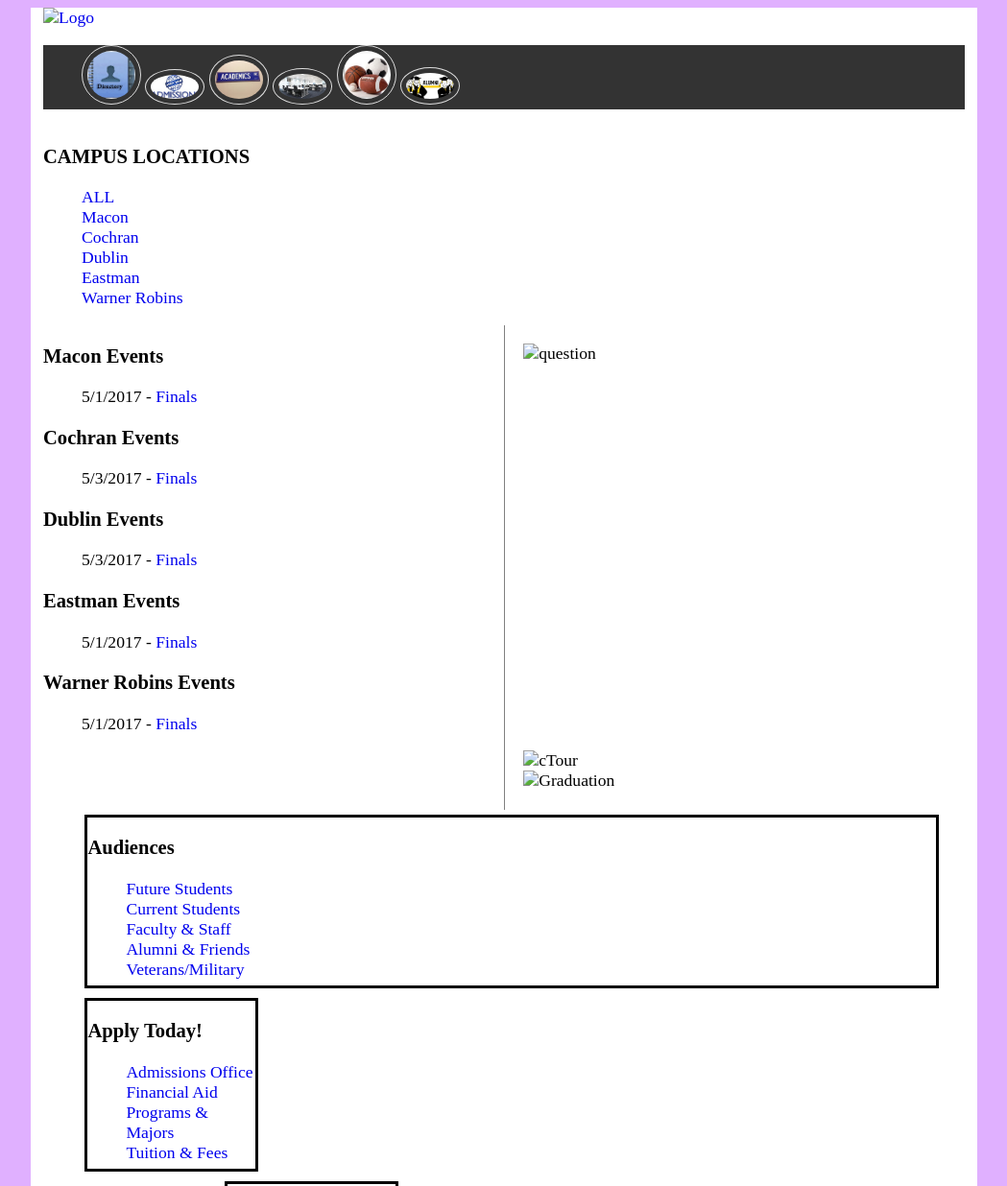
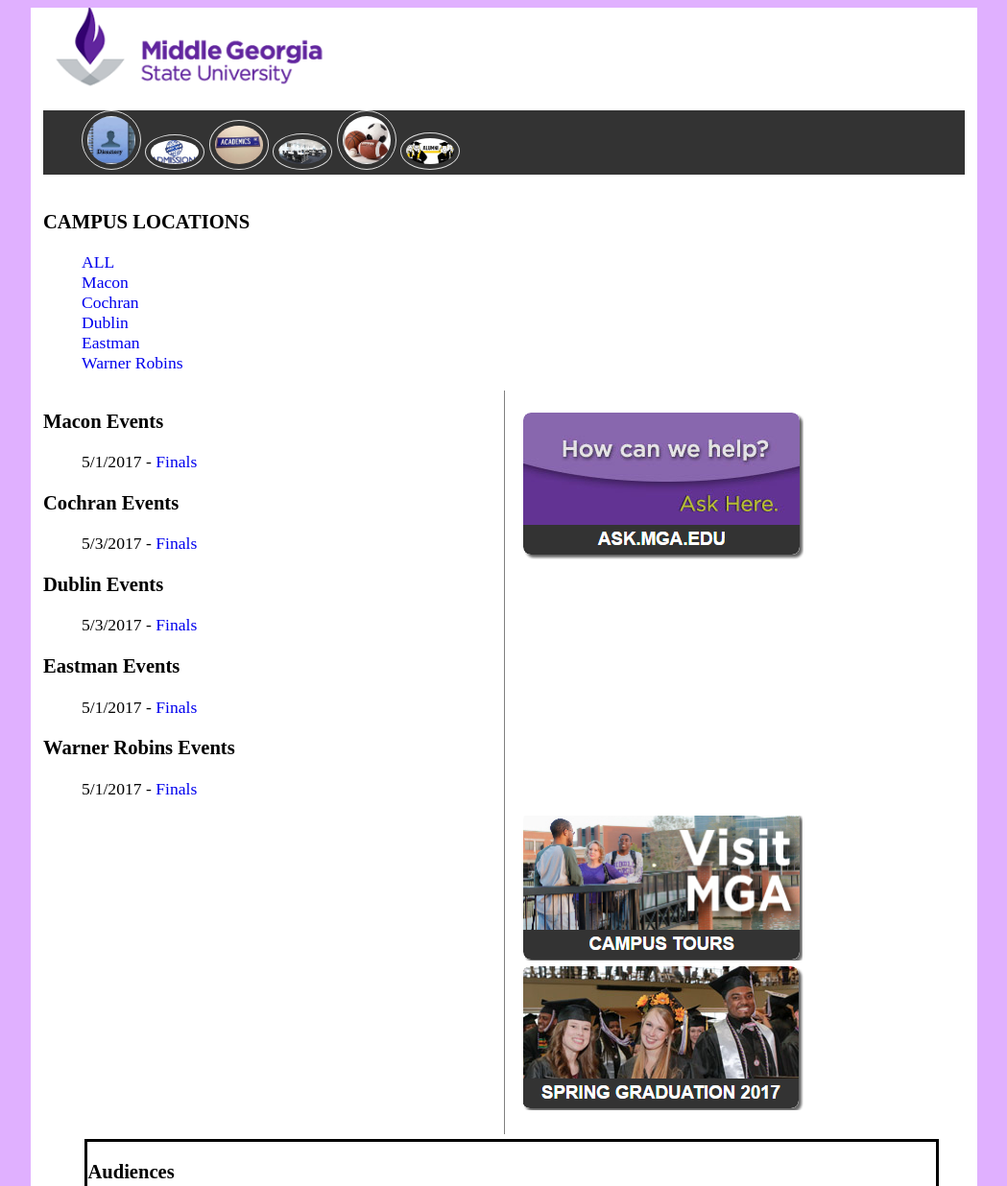
Before and after one commit to mellyons/MyMGA, a plain HTML site: page index.html in a window 1280 px wide. Shown: the top 1236 px of the page at 96% size, without its empty margins (115-1164 px from the left). Drawn offline with Linux system fonts and the light colour scheme.

Commit message:
Update index.html

```diff
--- a/index.html
+++ b/index.html
@@ -20,7 +20,7 @@
 		<header>
 			<div class="logo">
                 <a href="/" title="MGA Homepage">
-                    <img src="../logo.png" alt="Logo"></a>
+                    <img src="img/logo.png" alt="Logo"/></a>
             </div>
             <div class="clear"></div>
 
@@ -91,17 +91,17 @@
 
 		<div class="icons">
 			<div class="ask">
-				<a href="#"></a><img src=".../ask.png" alt="question">
+				<a href="#"></a><img src="img/ask.png" alt="question"/>
 			</div>
 			<div class="clear"></div>
 
 			<div class="tour">
-				<a href="#"></a><img src=".../tour.png" alt="cTour">
+				<a href="#"></a><img src="img/tour.png" alt="cTour"/>
 				</div>
 			<div class="clear"></div>
 
 			<div class="grad">
-				<a href="#"></a><img src=".../graduate.png" alt="Graduation">
+				<a href="#"></a><img src="img/graduate.png" alt="Graduation"/>
 			</div>
 		</div>
 
@@ -129,7 +129,7 @@
 			</div><div class="clear">
 
 			<div id="footer3">
-				<img src=".../mga.png" alt="MGA Flame/Torch">
+				<img src="img/mga.png" alt="MGA Flame/Torch"/>
 			</div>
 
 			<div id="footer4">
```
